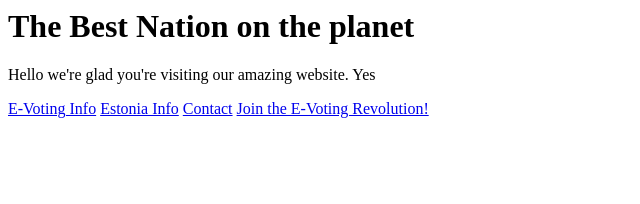
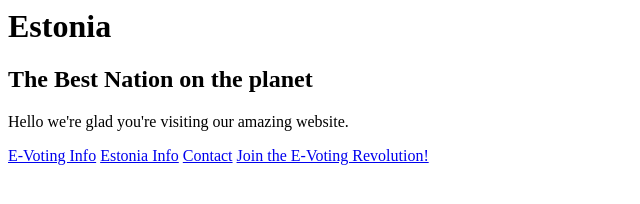
Before and after one commit to abramabeyta/politics, a plain HTML site: page index.html in a window 1280 px wide. Shown: the whole page, without its empty margins (0-640 px from the left). Drawn offline with Linux system fonts and the light colour scheme.

Commit message:
improvements

```diff
--- a/index.html
+++ b/index.html
@@ -1,9 +1,10 @@
 <html>
 
- <title>Estonia</title>
+ <title>Estonia Is The Best</title>
 <body>
- <h1>The Best Nation on the planet</h1>
- <p>Hello we're glad you're visiting our amazing website. Yes</p>
+ <h1>Estonia</h1>
+ <h2>The Best Nation on the planet</h2>
+ <p>Hello we're glad you're visiting our amazing website.</p>
 </body>
 
 <div class="topnav"
```
